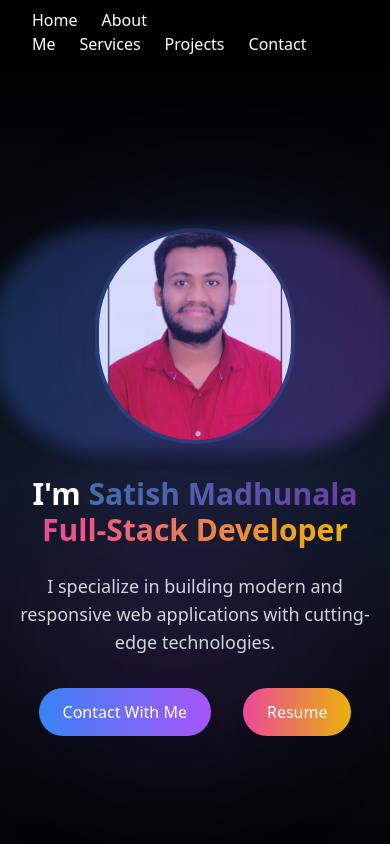
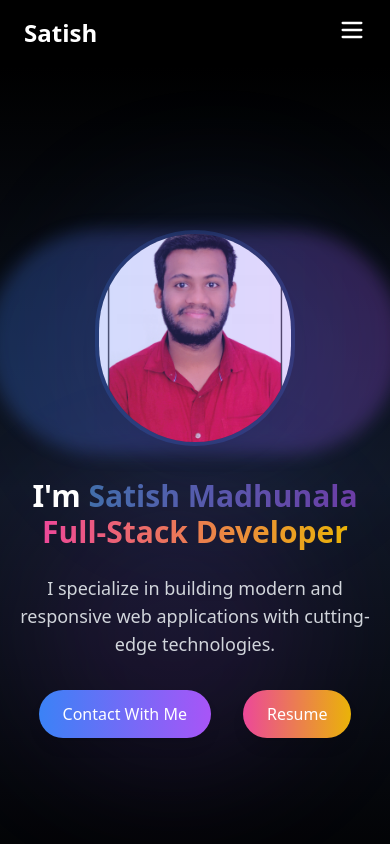
Before and after one commit to satishmadhunala1/portfolio, a React (Vite) app: page / in a window 390 px wide. Shown: the top 844 px of the page. Built offline with nearby package versions, Linux system fonts and the light colour scheme.

Commit message:
changes in nav bar resonsive

```diff
--- a/package.json
+++ b/package.json
@@ -13,6 +13,7 @@
     "aos": "^2.3.4",
     "chart.js": "^4.4.3",
     "framer-motion": "^11.18.2",
+    "lucide-react": "^0.525.0",
     "react": "^18.3.1",
     "react-chartjs-2": "^5.2.0",
     "react-dom": "^18.3.1",
--- a/src/App.jsx
+++ b/src/App.jsx
@@ -1,5 +1,3 @@
-
-import './App.css'
 import About from './components/About'
 import Contact from './components/Contact'
 import Footer from './components/Footer'
@@ -7,6 +5,8 @@ import Hero from './components/Hero'
 import Navbar from './components/Navbar'
 import Projects from './components/Projects'
 import Service from './components/Service'
+import './App.css'
+
 
 function App() {
 
--- a/src/components/Navbar.jsx
+++ b/src/components/Navbar.jsx
@@ -1,68 +1,93 @@
-import React, { useEffect } from "react";
+import React, { useState, useEffect, useRef } from "react";
+import { Menu, X } from "lucide-react";
 
 const Navbar = () => {
+  const [isOpen, setIsOpen] = useState(false);
+  const menuRef = useRef(null);
+
   useEffect(() => {
-    // Adding smooth scroll behavior to anchor links
-    document.querySelectorAll('a[href^="#"]').forEach((anchor) => {
+    // Smooth scroll for anchor links
+    const links = document.querySelectorAll('a[href^="#"]');
+    links.forEach((anchor) => {
       anchor.addEventListener("click", (e) => {
         e.preventDefault();
         const targetId = anchor.getAttribute("href").slice(1);
         const targetElement = document.getElementById(targetId);
-
         if (targetElement) {
           targetElement.scrollIntoView({
             behavior: "smooth",
             block: "start",
           });
         }
+        setIsOpen(false); // Close menu on link click
       });
     });
-  }, []);
+
+    // Click outside to close menu
+    const handleClickOutside = (e) => {
+      if (isOpen && menuRef.current && !menuRef.current.contains(e.target)) {
+        setIsOpen(false);
+      }
+    };
+    document.addEventListener("mousedown", handleClickOutside);
+
+    return () => {
+      document.removeEventListener("mousedown", handleClickOutside);
+    };
+  }, [isOpen]);
 
   return (
-    <nav className="bg-black text-white px-8 md:px-16 lg:px-24">
-      <div className="container py-2 flex justify-center md:justify-between items-center">
-        <div className="text-2xl font-bold hidden md:inline animate-fade-in">
-          Satish
+    <nav className="bg-black text-white px-6 md:px-16 lg:px-24">
+      <div className="container mx-auto py-4 flex justify-between items-center relative">
+        <div className="text-2xl font-bold animate-fade-in">Satish</div>
+
+        {/* Hamburger Button */}
+        <div className="md:hidden z-50">
+          <button onClick={() => setIsOpen(!isOpen)}>
+            {isOpen ? <X size={28} /> : <Menu size={28} />}
+          </button>
         </div>
-        <div className="space-x-6">
-          <a
-            href="#home"
-            className="hover:text-gray-400 animate-fade-in-slow"
+
+        {/* Desktop Nav */}
+        <div className="hidden md:flex space-x-6 items-center">
+          <NavLinks />
+          <button className="bg-gradient-to-r from-green-400 to-blue-500 text-white px-4 py-2 rounded-full hover:scale-105 transition transform duration-300 animate-fade-in-slow">
+            Connect Me
+          </button>
+        </div>
+
+        {/* Mobile Nav */}
+        {isOpen && (
+          <div
+            ref={menuRef}
+            className="absolute top-16 left-0 w-full  text-center py-6 flex flex-col space-y-4 md:hidden z-40"
           >
-            Home
-          </a>
-          <a
-            href="#about"
-            className="hover:text-gray-400 animate-fade-in-slow"
-          >
-            About Me
-          </a>
-          <a
-            href="#service"
-            className="hover:text-gray-400 animate-fade-in-slow"
-          >
-            Services
-          </a>
-          <a
-            href="#project"
-            className="hover:text-gray-400 animate-fade-in-slow"
-          >
-            Projects
-          </a>
-          <a
-            href="#contact"
-            className="hover:text-gray-400 animate-fade-in-slow"
-          >
-            Contact
-          </a>
-        </div>
-        <button className="bg-gradient-to-r from-green-400 to-blue-500 text-white hidden md:inline transform transition-transform duration-300 hover:scale-105 px-4 py-2 rounded-full animate-fade-in-slow">
-          Connect Me
-        </button>
+            <NavLinks />
+          </div>
+        )}
       </div>
     </nav>
   );
 };
 
+const NavLinks = () => (
+  <>
+    <a href="#home" className="hover:text-gray-400 animate-fade-in-slow">
+      Home
+    </a>
+    <a href="#about" className="hover:text-gray-400 animate-fade-in-slow">
+      About Me
+    </a>
+    <a href="#service" className="hover:text-gray-400 animate-fade-in-slow">
+      Services
+    </a>
+    <a href="#project" className="hover:text-gray-400 animate-fade-in-slow">
+      Projects
+    </a>
+    <a href="#contact" className="hover:text-gray-400 animate-fade-in-slow">
+      Contact
+    </a>
+  </>
+);
+
 export default Navbar;
--- a/src/components/Service.jsx
+++ b/src/components/Service.jsx
@@ -31,7 +31,7 @@ const Service = () => {
   useEffect(() => {
     const observerOptions = {
       rootMargin: "0px",
-      threshold: 0.2, // Trigger when 20% of the element is in view
+      threshold: 0.2,
     };
 
     // Observer for heading
--- a/src/index.css
+++ b/src/index.css
@@ -3,12 +3,10 @@
 @tailwind utilities;
 
 @layer utilities {
-    /* Define the fade-in animation for navbar links */
     .animate-fade-in {
       animation: fadeIn 1s ease-in-out;
     }
 
-    /* Define the slow fade-in animation for each navbar item */
     .animate-fade-in-slow {
       animation: fadeIn 2s ease-in-out;
     }
```
Also changed, not shown: 2 other files (tests, documents, lock files or other folders).
